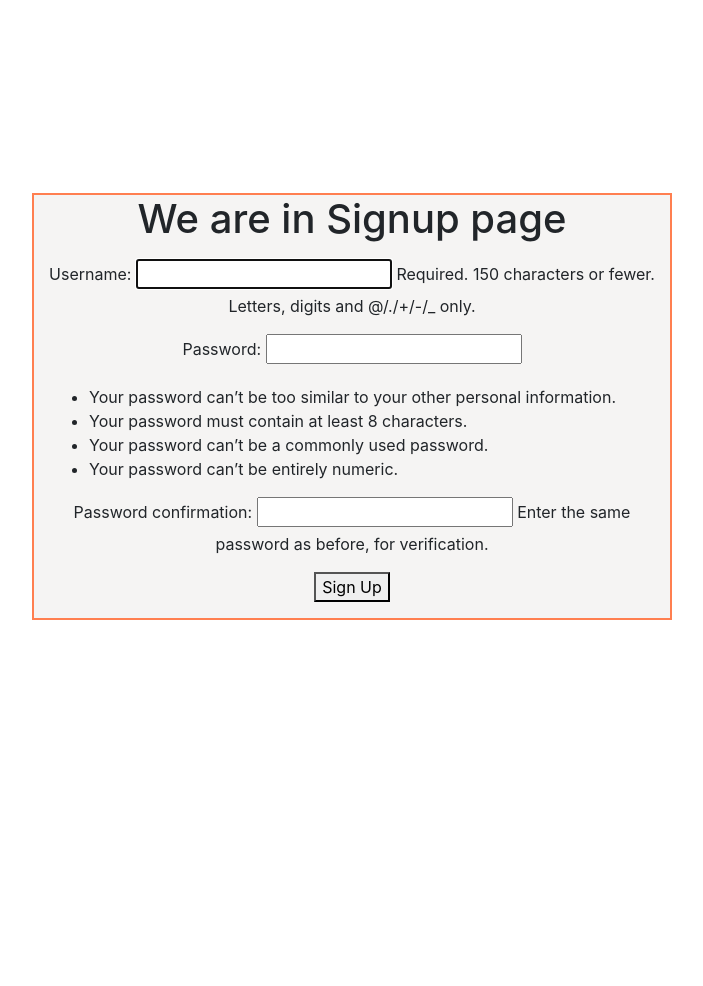
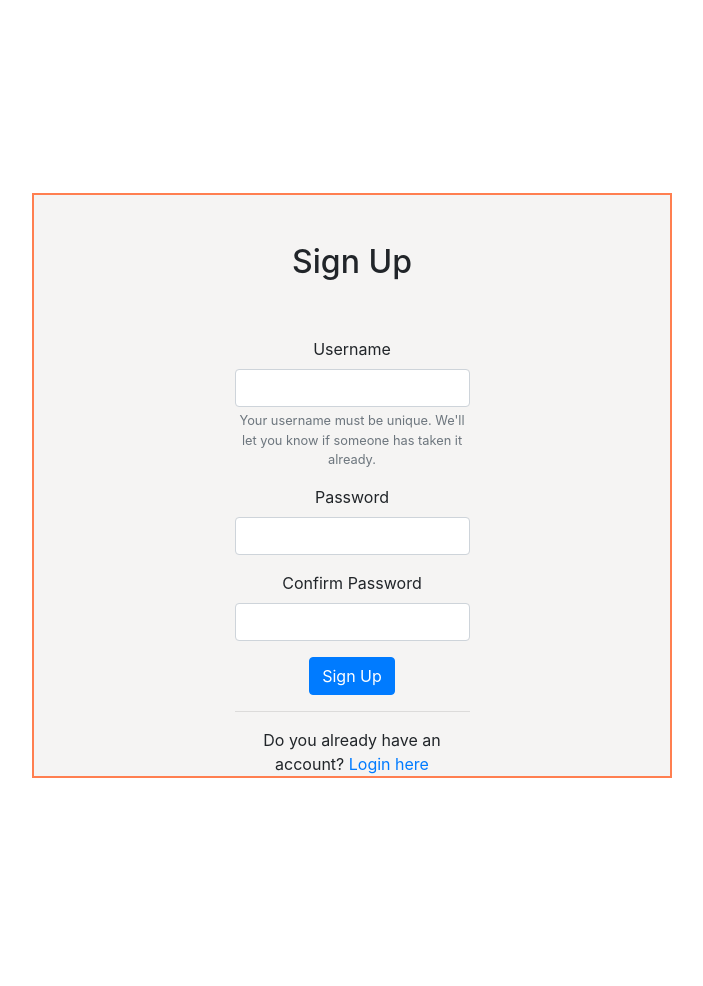
Before and after one commit to pratiksha2395/TO_DO_Project, a Django app: page /signup/ in a window 1280 px wide. Shown: the part 63-1049 px from the top of the page, without its empty margins (288-991 px from the left). Before the commit the page ends 683 px from the top, so only its background shows below. Run offline with Django 3.2, Linux system fonts and the light colour scheme; some libraries are stand-ins or nearby versions.

Commit message:
signup page modified

```diff
--- a/Firstpage/Templates/Firstpage/signup.html
+++ b/Firstpage/Templates/Firstpage/signup.html
@@ -1,10 +1,40 @@
 {% extends 'Firstpage/base.html' %}
+{% load static %}
+<link rel="stylesheet" type="text/css" href="{% static 'Firstpage\app.css' %}">
 {% block content %}
-<h1>We are in Signup page</h1>
-<h2>{{ message }}</h2>  <! --Here we are printing the error message when password and confirm pass didn't match -->
-<form method="POST">
-{% csrf_token %}   <! --Cross Site Request Forgeries by using this tag we are providing protection for POST, PUT, DELETE methods against malicious attack -->
-{{form.as_p}}
-<button type="submit" >Sign Up</button>
-</form>
+    <div class="row justify-content-center mt-5">
+        <div class="col-md-5">
+            <h2>Sign Up</h2>
+        </div>
+    </div>
+    <div class="row justify-content-center mt-5">
+        <div class="col-md-5">
+            {% if error %}
+                <div class="alert alert-danger" role="alert">
+                    {{ error }}
+                </div>
+            {% endif %}
+            <form method="POST">
+                {% csrf_token %}
+                <div class="form-group">
+                    <label for="username">Username</label>
+                    <input type="text" name="username" class="form-control" id="username" aria-describedby="usernameHelp">
+                    <small id="usernameHelp" class="form-text text-muted">Your username must be unique. We'll let you know if someone has taken it already.</small>
+                </div>
+                <div class="form-group">
+                    <label for="password1">Password</label>
+                    <input type="password" name="password1" class="form-control" id="password1">
+                </div>
+                <div class="form-group">
+                    <label for="password2">Confirm Password</label>
+                    <input type="password" name="password2" class="form-control" id="password2">
+                </div>
+                <button type="submit" class="btn btn-primary">Sign Up</button>
+            </form>
+            <hr>
+            <div class="text-center">
+                Do you already have an account? <a href="{% url 'signin' %}">Login here</a>
+            </div>
+        </div>
+    </div>
 {% endblock %}
```
Also changed, not shown: db.sqlite3.
